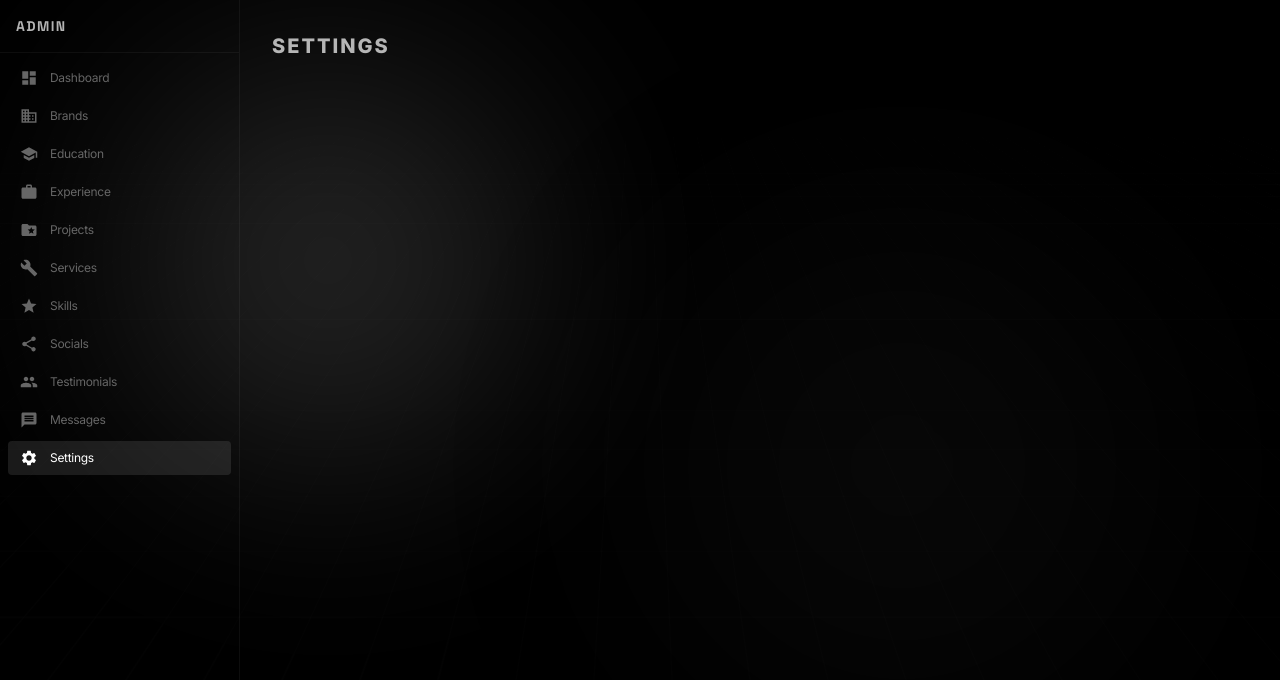
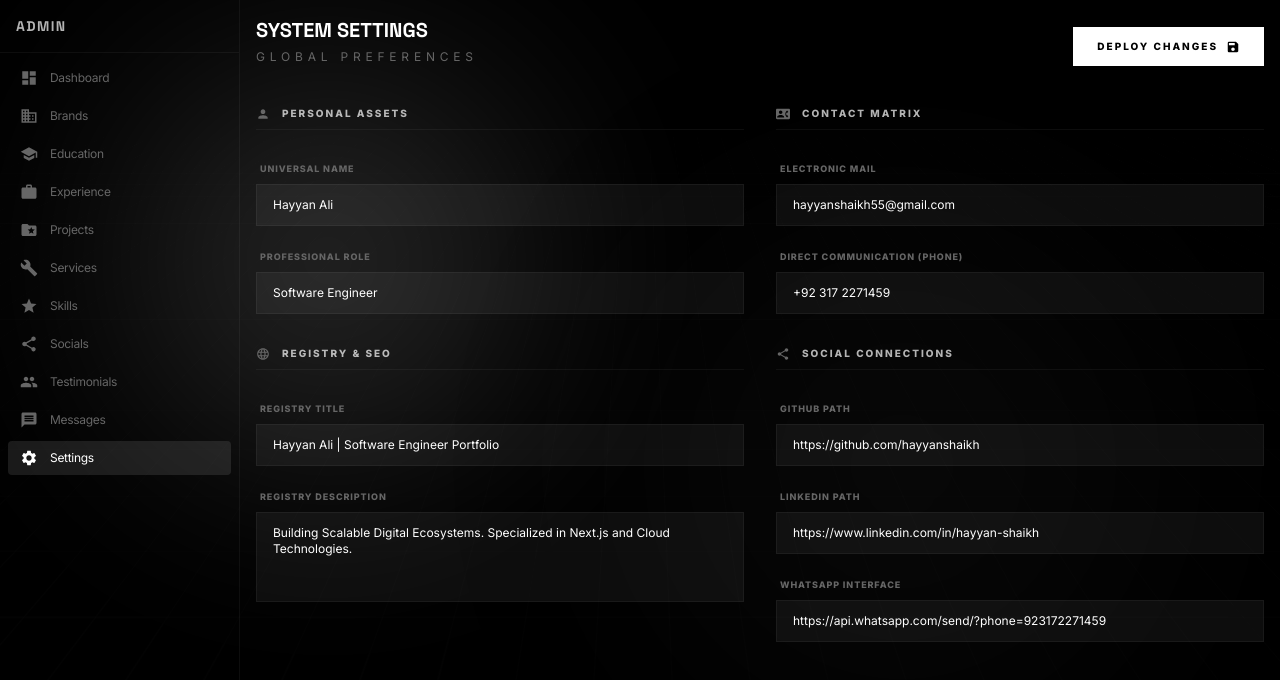
Before and after one commit to Hayyanshaikh/portfolio, a Next.js app: page /admin/settings in a window 1280 px wide. Shown: the top 680 px of the page. Built offline with nearby package versions, Linux system fonts and the light colour scheme.

Commit message:
feat: implement admin dashboard and settings page with reusable UI components

```diff
--- a/app/(admin)/admin/dashboard/page.tsx
+++ b/app/(admin)/admin/dashboard/page.tsx
@@ -1,7 +1,23 @@
+import PageHeader from "@/components/admin/PageHeader";
+
 export default function DashboardPage() {
   return (
-    <div className="p-4">
-      <h1 className="text-xl font-bold uppercase tracking-widest text-white/70">Dashboard</h1>
+    <div className="animate-reveal space-y-8">
+      <PageHeader title="Dashboard" subtitle="System Intelligence // 2026" />
+
+      <div className="grid grid-cols-1 md:grid-cols-4 gap-4">
+        {[
+          { label: "Projects", value: "12" },
+          { label: "Visits", value: "1,234" },
+          { label: "Messages", value: "5" },
+          { label: "Status", value: "Operational" },
+        ].map((stat, i) => (
+          <div key={i} className="glass-card p-4 rounded-none border border-white/5 bg-surface/30">
+            <p className="text-[8px] font-bold uppercase tracking-widest text-muted mb-2">{stat.label}</p>
+            <p className="text-lg font-bold tracking-tighter">{stat.value}</p>
+          </div>
+        ))}
+      </div>
     </div>
   );
 }
--- a/app/(admin)/admin/page.tsx
+++ b/app/(admin)/admin/page.tsx
@@ -1,31 +1,3 @@
-export default function AdminPage() {
-  return (
-    <div className="space-y-8 animate-reveal">
-      <div className="pt-4">
-        <h1 className="text-xl font-bold font-heading">Welcome, Hayyan Ali</h1>
-        <p className="text-xs text-muted mt-1 uppercase tracking-widest opacity-60">
-          System Overview
-        </p>
-      </div>
+import DashboardPage from "./dashboard/page";
 
-      <div className="grid grid-cols-1 md:grid-cols-4 gap-4">
-        {[
-          { label: "Projects", value: "12" },
-          { label: "Visits", value: "1,234" },
-          { label: "Messages", value: "5" },
-          { label: "Status", value: "Live" },
-        ].map((stat, i) => (
-          <div
-            key={i}
-            className="glass-card p-4 rounded border border-border bg-surface/30"
-          >
-            <p className="text-[10px] font-bold uppercase tracking-wider text-muted mb-1">
-              {stat.label}
-            </p>
-            <p className="text-xl font-bold">{stat.value}</p>
-          </div>
-        ))}
-      </div>
-    </div>
-  );
-}
+export default DashboardPage;
--- a/app/(admin)/admin/settings/page.tsx
+++ b/app/(admin)/admin/settings/page.tsx
@@ -1,7 +1,67 @@
+"use client";
+
+import { useState } from "react";
+import { MdSave, MdPerson, MdLanguage, MdShare, MdContactPhone } from "react-icons/md";
+import Button from "@/components/ui/Button";
+import PageHeader from "@/components/admin/PageHeader";
+import FieldGroup from "@/components/admin/FieldGroup";
+import InputField from "@/components/admin/InputField";
+
 export default function SettingsPage() {
+  const [isSaving, setIsSaving] = useState(false);
+
+  const handleSave = () => {
+    setIsSaving(true);
+    setTimeout(() => setIsSaving(false), 1500);
+  };
+
   return (
-    <div className="p-4">
-      <h1 className="text-xl font-bold uppercase tracking-widest text-white/70">Settings</h1>
+    <div className="animate-reveal space-y-10 pb-20">
+      <PageHeader
+        title="System Settings"
+        subtitle="Global Preferences"
+        action={
+          <Button
+            onClick={handleSave}
+            variant="solid"
+            size="sm"
+            icon={<MdSave className="text-sm" />}
+          >
+            {isSaving ? "Saving..." : "Deploy Changes"}
+          </Button>
+        }
+      />
+
+      <div className="grid grid-cols-1 lg:grid-cols-2 gap-8">
+        {/* Personal Details */}
+        <FieldGroup title="Personal Assets" icon={MdPerson}>
+          <InputField label="Universal Name" defaultValue="Hayyan Ali" />
+          <InputField label="Professional Role" defaultValue="Software Engineer" />
+        </FieldGroup>
+
+        {/* Contact Matrix */}
+        <FieldGroup title="Contact Matrix" icon={MdContactPhone}>
+          <InputField label="Electronic Mail" type="email" defaultValue="hayyanshaikh55@gmail.com" />
+          <InputField label="Direct Communication (Phone)" defaultValue="+92 317 2271459" />
+        </FieldGroup>
+
+        {/* Global SEO */}
+        <FieldGroup title="Registry & SEO" icon={MdLanguage}>
+          <InputField label="Registry Title" defaultValue="Hayyan Ali | Software Engineer Portfolio" />
+          <InputField
+            label="Registry Description"
+            isTextArea
+            defaultValue="Building Scalable Digital Ecosystems. Specialized in Next.js and Cloud Technologies."
+          />
+        </FieldGroup>
+
+        {/* Social Connections */}
+        <FieldGroup title="Social Connections" icon={MdShare}>
+          <InputField label="GitHub Path" defaultValue="https://github.com/hayyanshaikh" />
+          <InputField label="LinkedIn Path" defaultValue="https://www.linkedin.com/in/hayyan-shaikh" />
+          <InputField label="WhatsApp Interface" defaultValue="https://api.whatsapp.com/send/?phone=923172271459" />
+        </FieldGroup>
+      </div>
     </div>
   );
 }
--- /dev/null
+++ b/components/admin/FieldGroup.tsx
@@ -0,0 +1,25 @@
+import React from "react";
+import { IconType } from "react-icons";
+
+interface FieldGroupProps {
+  title: string;
+  icon: IconType;
+  children: React.ReactNode;
+  className?: string;
+}
+
+export default function FieldGroup({ title, icon: Icon, children, className = "" }: FieldGroupProps) {
+  return (
+    <section className={`space-y-6 ${className}`}>
+      <div className="flex items-center gap-3 pb-2 border-b border-white/5">
+        <Icon className="text-muted text-sm" />
+        <h2 className="text-[10px] font-bold uppercase tracking-[0.2em] text-white/70">
+          {title}
+        </h2>
+      </div>
+      <div className="space-y-4">
+        {children}
+      </div>
+    </section>
+  );
+}
--- /dev/null
+++ b/components/admin/InputField.tsx
@@ -0,0 +1,44 @@
+import React from "react";
+
+interface InputFieldProps {
+  label: string;
+  type?: string;
+  defaultValue?: string;
+  placeholder?: string;
+  isTextArea?: boolean;
+  rows?: number;
+}
+
+export default function InputField({
+  label,
+  type = "text",
+  defaultValue,
+  placeholder,
+  isTextArea = false,
+  rows = 4
+}: InputFieldProps) {
+  const inputBaseClass = "w-full bg-white/5 border border-white/5 px-4 py-3 text-xs focus:outline-none focus:border-white/20 transition-all rounded-none text-white placeholder:text-muted/50";
+
+  return (
+    <div className="space-y-1.5">
+      <label className="text-[9px] uppercase tracking-widest text-muted font-bold ml-1">
+        {label}
+      </label>
+      {isTextArea ? (
+        <textarea
+          rows={rows}
+          defaultValue={defaultValue}
+          placeholder={placeholder}
+          className={`${inputBaseClass} resize-none`}
+        />
+      ) : (
+        <input
+          type={type}
+          defaultValue={defaultValue}
+          placeholder={placeholder}
+          className={inputBaseClass}
+        />
+      )}
+    </div>
+  );
+}
--- /dev/null
+++ b/components/admin/PageHeader.tsx
@@ -0,0 +1,25 @@
+import React from "react";
+
+interface PageHeaderProps {
+  title: string;
+  subtitle: string;
+  action?: React.ReactNode;
+}
+
+export default function PageHeader({
+  title,
+  subtitle,
+  action,
+}: PageHeaderProps) {
+  return (
+    <div className="flex justify-between items-end">
+      <div>
+        <h1 className="text-xl font-bold font-heading uppercase">{title}</h1>
+        <p className="text-[12px] text-muted mt-1 uppercase tracking-[0.4em]">
+          {subtitle}
+        </p>
+      </div>
+      {action && <div>{action}</div>}
+    </div>
+  );
+}
--- a/components/ui/Button.tsx
+++ b/components/ui/Button.tsx
@@ -24,7 +24,8 @@ const Button: React.FC<ButtonProps> = ({
   type = "button",
   ...props
 }) => {
-  const baseStyles = "group relative font-bold uppercase tracking-[0.2em] inline-flex items-center justify-center gap-3 transition-all duration-500 overflow-hidden select-none active:scale-95";
+  const baseStyles =
+    "group relative font-bold uppercase tracking-[0.2em] inline-flex items-center justify-center gap-3 transition-all duration-500 overflow-hidden select-none active:scale-95";
 
   const variants = {
     solid: "bg-white text-black",
@@ -45,17 +46,17 @@ const Button: React.FC<ButtonProps> = ({
       {/* Unified Hover Background Effect */}
       <div
         className={`absolute inset-0 transition-transform duration-500 ease-out translate-y-full group-hover:translate-y-0 z-0
-          ${variant === 'solid' ? 'bg-black' : 'bg-white'}`}
+          ${variant === "solid" ? "bg-black/90" : "bg-white"}`}
       />
 
       {/* Content Container */}
-      <span className={`relative z-10 flex items-center gap-3 transition-all duration-500 group-hover:-translate-y-0.5
-        ${variant === 'outline' ? 'group-hover:text-black' : 'group-hover:text-white'}`}>
+      <span
+        className={`relative z-10 flex items-center gap-2 transition-all duration-500
+        ${variant === "outline" ? "group-hover:text-black" : "group-hover:text-white"}`}
+      >
         {children}
         {icon && (
-          <span className="transition-transform duration-500 group-hover:translate-x-1 group-hover:-translate-y-0.5">
-            {icon}
-          </span>
+          <span className="transition-transform duration-500">{icon}</span>
         )}
       </span>
     </>
@@ -63,7 +64,12 @@ const Button: React.FC<ButtonProps> = ({
 
   if (href) {
     return (
-      <Link href={href} className={combinedClasses} onClick={onClick} {...props}>
+      <Link
+        href={href}
+        className={combinedClasses}
+        onClick={onClick}
+        {...props}
+      >
         {content}
       </Link>
     );
```
